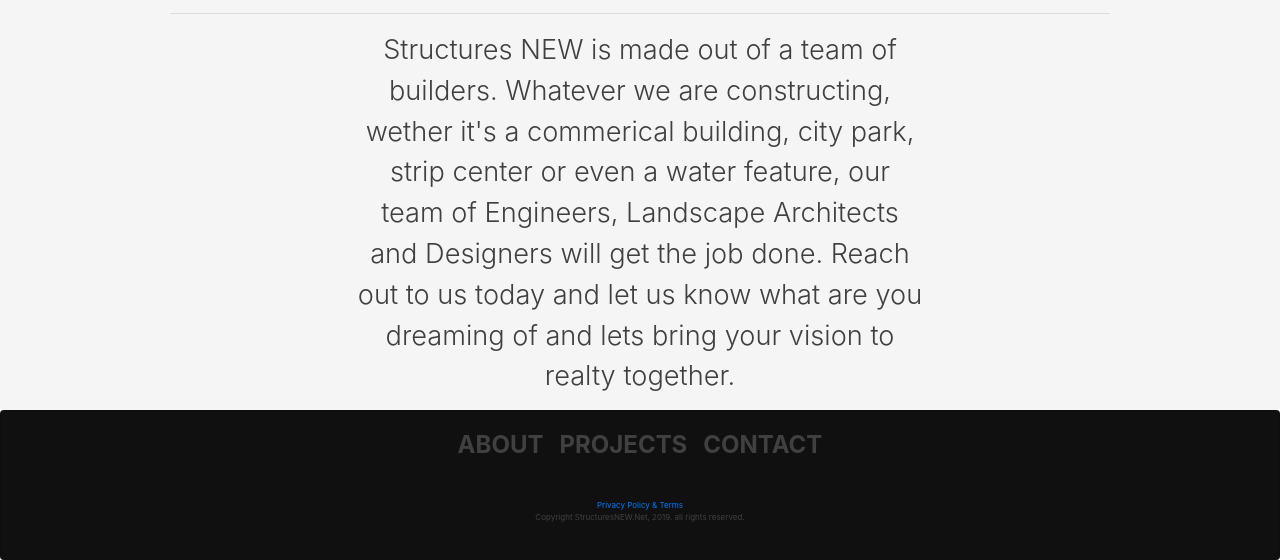
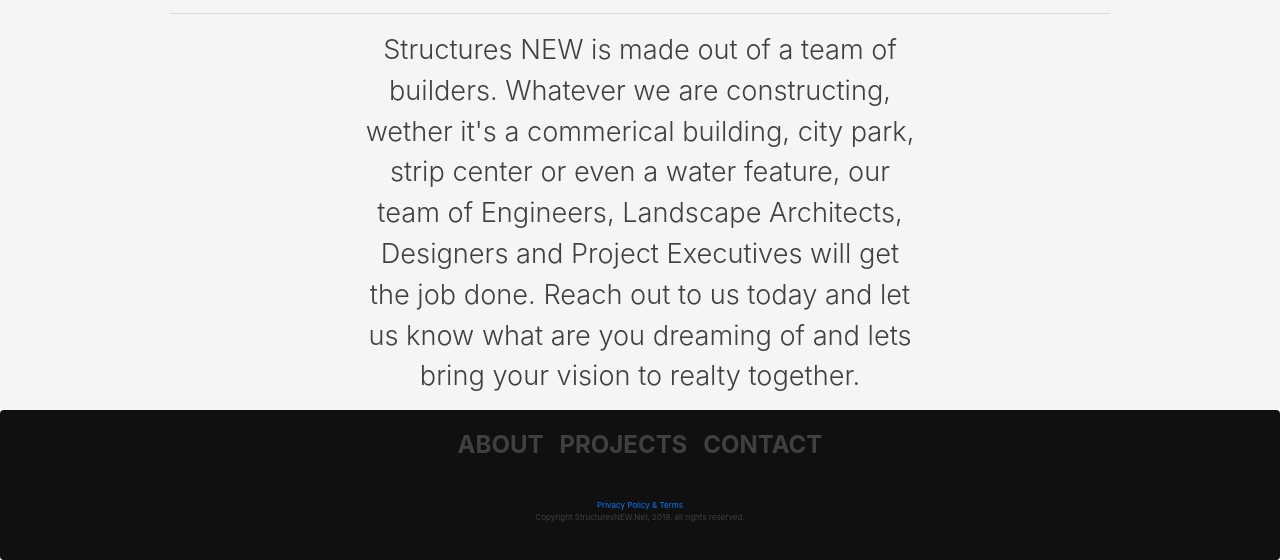
Before and after one commit to nickphelps/structuresNEW, a website: page docs/about.html in a window 1280 px wide. Shown: the part 643-1203 px from the top of the page. Drawn offline with nearby package versions, Linux system fonts and the light colour scheme.

Commit message:
changes to text

```diff
--- a/docs/about.html
+++ b/docs/about.html
@@ -45,7 +45,7 @@
             <div class="introduction-container">
                 <h2 class="display-4">Commerical Contractor</h2>
                 <hr>
-                <p class="lead">Structures NEW is made out of a team of builders. Whatever we are constructing, wether it's a commerical building, city park, strip center or even a water feature, our team of Engineers, Landscape Architects and Designers will get the job done. Reach out to us today and let us know what are you dreaming of and lets bring your vision to realty together.</p>
+                <p class="lead">Structures NEW is made out of a team of builders. Whatever we are constructing, wether it's a commerical building, city park, strip center or even a water feature, our team of Engineers, Landscape Architects, Designers and Project Executives will get the job done. Reach out to us today and let us know what are you dreaming of and lets bring your vision to realty together.</p>
             </div>
         </div>
 
```
Also changed, not shown: docs/index.html (+1 -1 lines).
